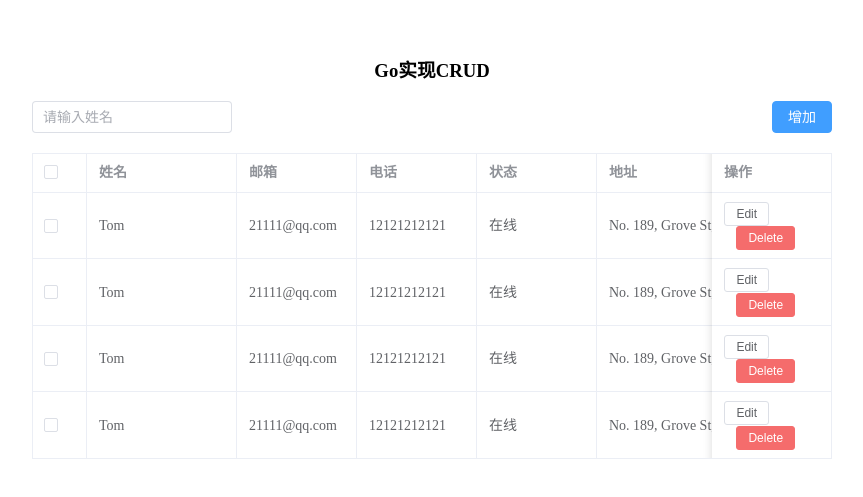
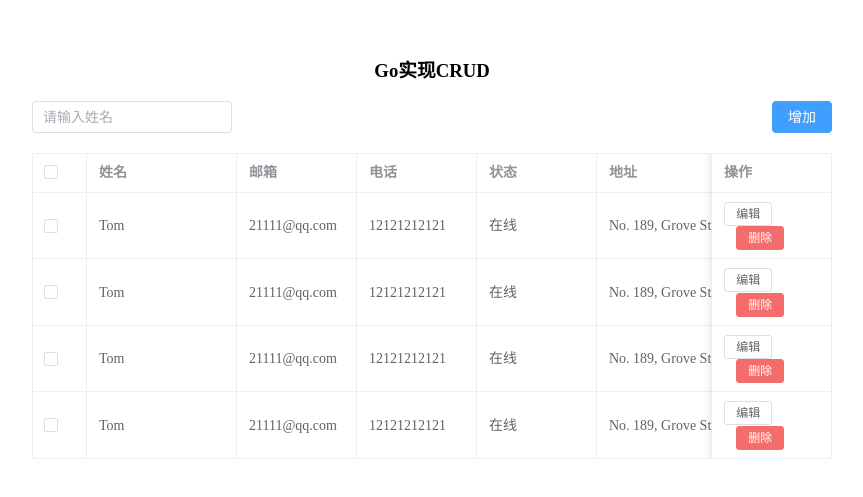
Before and after one commit to VCCICCV/Vue3.2-Vite-Element-Plus, a Vue app: page / in a window 1280 px wide. Shown: the part 145-642 px from the top of the page, without its empty margins (208-1071 px from the left). Built offline with nearby package versions, Linux system fonts and the light colour scheme.

Commit message:
完成编辑

```diff
--- a/src/App.vue
+++ b/src/App.vue
@@ -71,6 +71,7 @@ const handleSelectionChange = (val) => {
 }
 // 添加
 const handleAdd = () => {
+  dialogType = 'add'
   dialogFormVisible.value = true
   // 清空数据
   tableForm.value = {}
@@ -80,22 +81,38 @@ const handleAdd = () => {
 const dialogConfirm = () => {
   // 关闭弹窗
   dialogFormVisible.value = false
+  // 判断是新增还是编辑
+  if (dialogType === 'add') {
     // 1.拿到数据
     // 2.添加到table
     tableData.value.push({
       id: (tableData.value.length + 1).toString(),
       ...tableForm.value
     })
-  console.log(tableData.value)
+  } else if(dialogType === 'edit'){
+    // 获取到当前这条的索引
+    let index =tableData.value.findIndex(item => item.id ===tableForm.value.id)
+    console.log(tableData[index])
+    tableData.value[index] = tableForm.value
+    console.log(index)
+    // 替换值
+  }
+
 }
 // 删除多条
 const handleDelList = () => {
   multipleSelection.value.forEach(id => {
     handleDelete({ id })
-    console.log(id)
+    // console.log(id)
   })
-
   multipleSelection.value = []
+}
+// 编辑
+const handleEdit = (row) => {
+  // console.log("123")
+  dialogType = 'edit'
+  dialogFormVisible.value = true
+  tableForm.value = {...row}
 }
 
 </script>
@@ -110,7 +127,7 @@ const handleDelList = () => {
       <el-input class="query-input" v-model="input" placeholder="请输入姓名" />
       <div class="buttonlist">
         <el-button type="primary" @click="handleAdd">增加</el-button>
-        <el-button type="danger" @click="handleDelList" v-if="multipleSelection.length>0">删除多选</el-button>
+        <el-button type="danger" @click="handleDelList" v-if="multipleSelection.length > 0">删除多选</el-button>
       </div>
 
     </div>
@@ -128,8 +145,8 @@ const handleDelList = () => {
       <el-table-column prop="address" label="地址" width="300" />
       <el-table-column fixed="right" label="操作" width="120">
         <template #default="scope">
-          <el-button size="small" @click="handleEdit(scope.$index, scope.row)">Edit</el-button>
-          <el-button size="small" type="danger" @click="handleDelete(scope.$index, scope.row)">Delete</el-button>
+          <el-button size="small" @click="handleEdit(scope.row)">编辑</el-button>
+          <el-button size="small" type="danger" @click="handleDelete(scope.row)">删除</el-button>
         </template>
       </el-table-column>
     </el-table>
```
Lines whose indentation alone changed are shown as unchanged.
